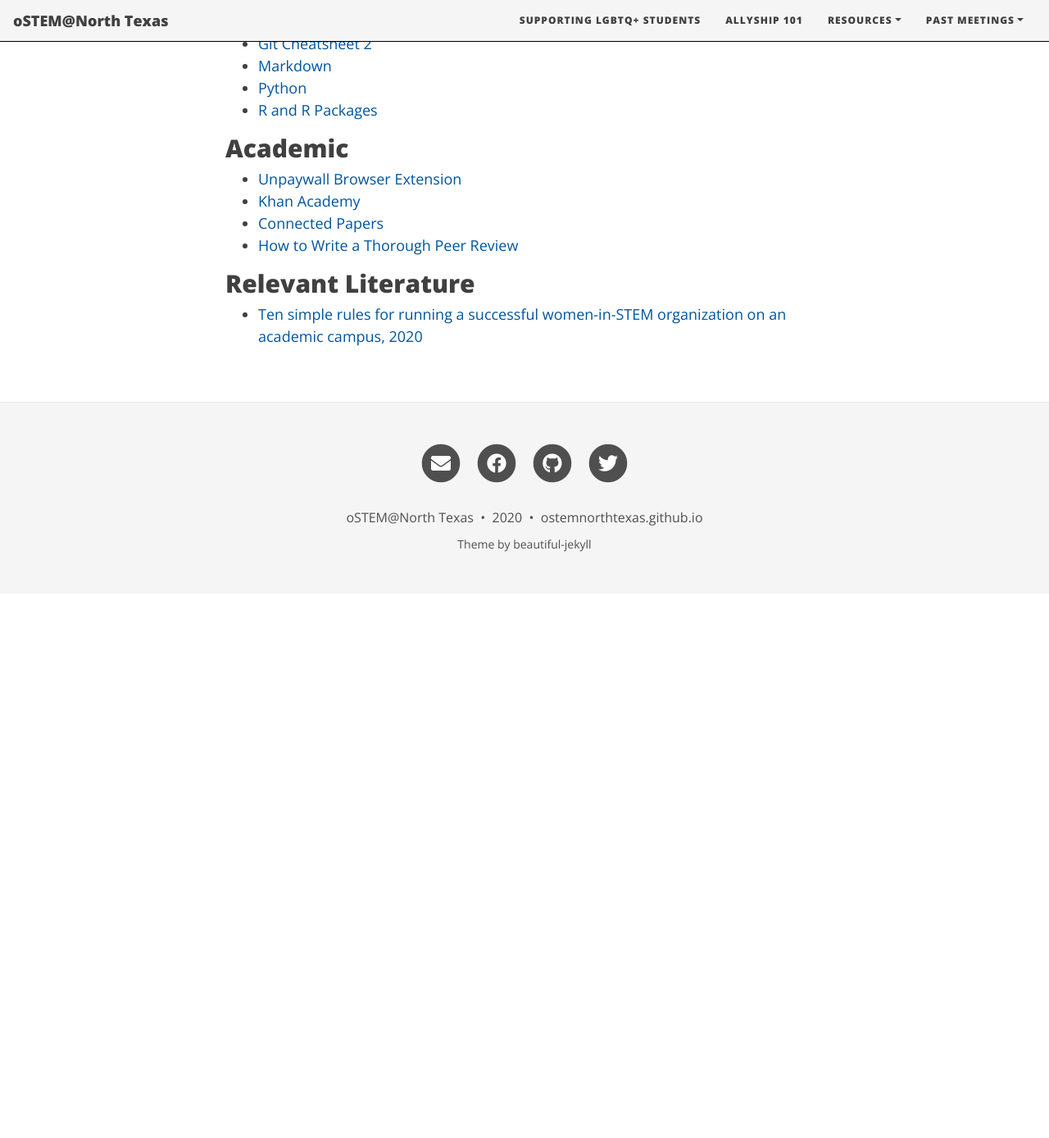
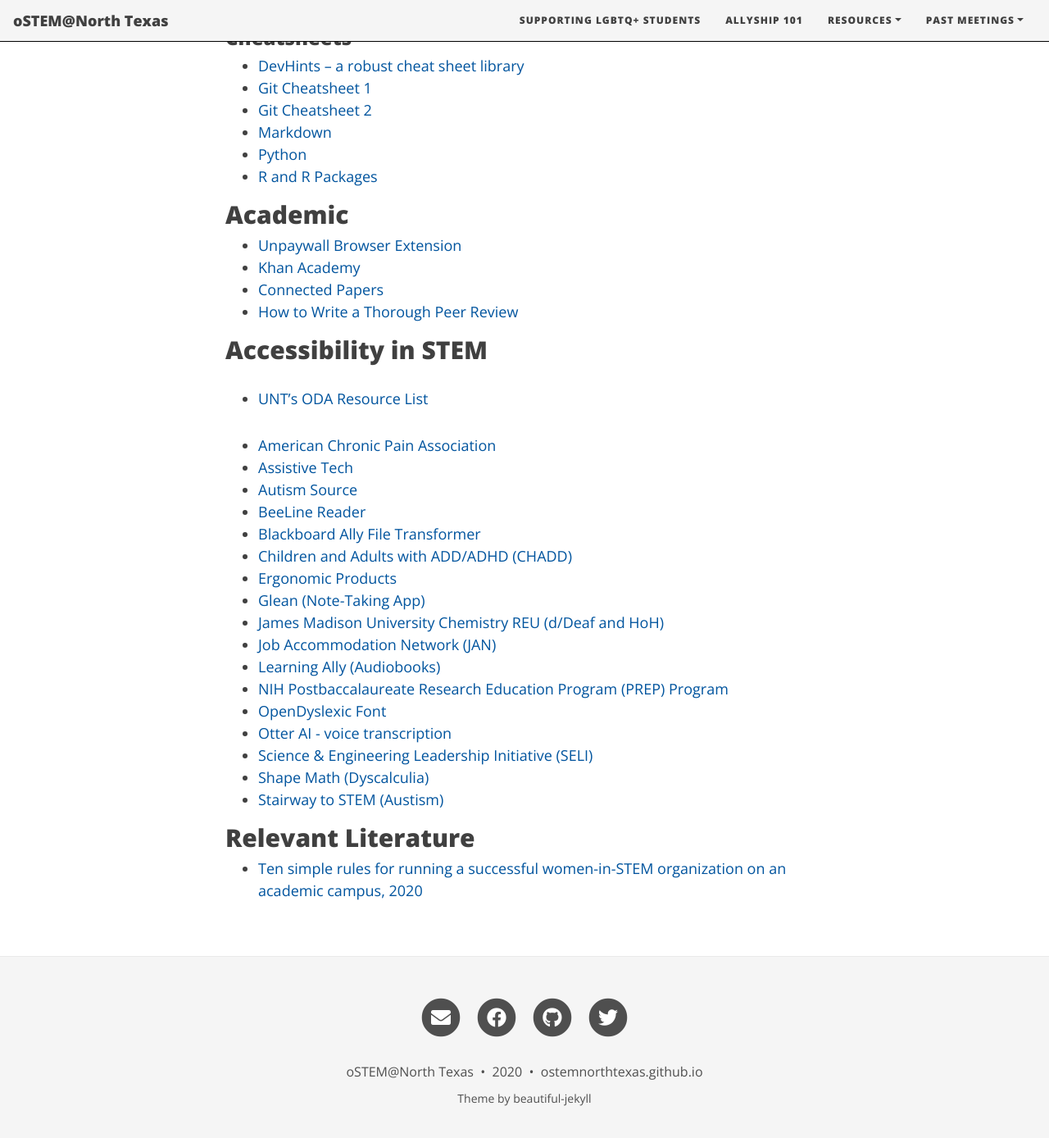
Before and after one commit to ostemnorthtexas/site, a Jekyll site: the page built from pages/STEM-resources.md, in a window 1280 px wide and 1400 px high, scrolled down 6596 px. Shown: the top 1388 px of the window at 82% size. Built offline with Jekyll 4.4.1, drawn with Linux system fonts in a browser that asks for light colours; nearby versions of some CDN libraries; before the commit the page ends 7320 px from its top, so only the background shows below that; some of the changed text lies outside the part shown.

Commit message:
Update resources and add description option

```diff
--- a/_includes/head.html
+++ b/_includes/head.html
@@ -10,6 +10,10 @@
 
   {% if page.subtitle %}
   <meta name="description" content="{{ page.subtitle }}">
+  {% endif %}
+
+  {% if page.description %}
+  <meta name="description" content="{{ page.description }}">
   {% endif %}
 
   <link rel="alternate" type="application/rss+xml" title="{{ site.title | default: 'Untitled' }} {{ site.title-separator | default: '-' }} {{ site.description }}" href="{{ '/feed.xml' | absolute_url }}">
--- a/pages/STEM-resources.md
+++ b/pages/STEM-resources.md
@@ -8,16 +8,19 @@
 {:toc}
 
 ## General
+
 - [Undergrad in the Lab](https://undergradinthelab.com/)
 - [NIH Equity, Diversity, and Inclusion](https://www.edi.nih.gov/)
 - [Resources on Disability Inclusion in STEM](https://www.femmedechem.com/resources)
 - [Exactly the Same Atoms](https://exactlythesameatoms.wixsite.com/exactlythesameatoms)
 
 ## Fellowships and Scholarships
+
 This is a very incomplete list of funding sources for undergraduate and
 graduate students, but it is a starting point with some of the major ones.
 
 ### Acronyms
+
 * __CAS__: Chemical Abstracts Service
 * __DOD__: Department of Defense
 * __DOE__: Department of Energy
@@ -144,13 +147,15 @@
 ## Mentorship Programs
 
 - [Científico Latino's Graduate Student Mentorship Initiative](https://www.cientificolatino.com/gsmi)
+- [Future Docs with Disabilities Mentoring](https://twitter.com/disabled_docs/status/1292452047204290560?s=10)
 - [Mentorship for Underrepresented STEM Enthusiasts (MUSE)](https://www.musementorship.com/)
 
 ## Outlists
 
 - [500 Queer Scientists](https://500queerscientists.com/)
 - [Astronomy and Astrophysics Outlist](https://astro-outlist.github.io/)
-- [Diversify Chemistry](https://diversifychemistry.com/)
+- [Diverse Geologists](https://www.diversegeologists.org/)
+- [DiversifyChemistry](https://diversifychemistry.com/)
 - [DiversifyEEB (Ecologists and Evolutionary Biologists)](https://diversifyeeb.com/)
 - [DiverisfyImmunology](https://diversifyimmunology.github.io/)
 - [DiversifyMicrobiology](https://diversifymicrobiology.github.io/)
@@ -213,6 +218,7 @@
 - [Codecademy](https://www.codecademy.com/)
 
 ### Cheatsheets
+
 - [DevHints – a robust cheat sheet library](https://devhints.io/)
 - [Git Cheatsheet 1](https://github.github.com/training-kit/)
 - [Git Cheatsheet 2](https://joaorodrigues.github.io/git-cheat-sheet/)
@@ -221,11 +227,34 @@
 - [R and R Packages](https://rstudio.com/resources/cheatsheets/)
 
 ## Academic
+
 - [Unpaywall Browser Extension](https://unpaywall.org/)
 - [Khan Academy](https://www.khanacademy.org/)
 - [Connected Papers](https://www.connectedpapers.com/)
 - [How to Write a Thorough Peer Review](https://www.nature.com/articles/d41586-018-06991-0)
 
+## Accessibility in STEM
+
+- [UNT's ODA Resource List](https://disability.unt.edu/resources)
+
+- [American Chronic Pain Association](https://www.theacpa.org/)
+- [Assistive Tech](http://assistivetech.net/search/products_for_disability.php)
+- [Autism Source](https://source.autism-society.org/autismsource/)
+- [BeeLine Reader](https://www.beelinereader.com/)
+- [Blackboard Ally File Transformer](https://ally.ac/covid19/)
+- [Children and Adults with ADD/ADHD (CHADD)](https://chadd.org/)
+- [Ergonomic Products](https://ehs.ucsc.edu/programs/ergo/documents/lab-ergo-products.pdf)
+- [Glean (Note-Taking App)](https://glean.co/)
+- [James Madison University Chemistry REU (d/Deaf and HoH)](https://www.jmu.edu/chemistry/reu/)
+- [Job Accommodation Network (JAN)](https://askjan.org/)
+- [Learning Ally (Audiobooks)](https://learningally.org/)
+- [NIH Postbaccalaureate Research Education Program (PREP) Program](https://www.nigms.nih.gov/training/PREP/Pages/default.aspx)
+- [OpenDyslexic Font](https://opendyslexic.org/)
+- [Otter AI - voice transcription](https://otter.ai/)
+- [Science & Engineering Leadership Initiative (SELI)](https://sites.udel.edu/seli-ud/application/)
+- [Shape Math (Dyscalculia)](https://shapemath.com/)
+- [Stairway to STEM (Austism)](https://www.stairwaytostem.org/)
+
 ## Relevant Literature
 
 - [Ten simple rules for running a successful women-in-STEM organization on an academic campus, 2020](https://journals.plos.org/ploscompbiol/article?id=10.1371/journal.pcbi.1007754)
```
Also changed, not shown: pages/allyship.md (+2 -0 lines), pages/crisis-resources.md (+5 -2 lines).
